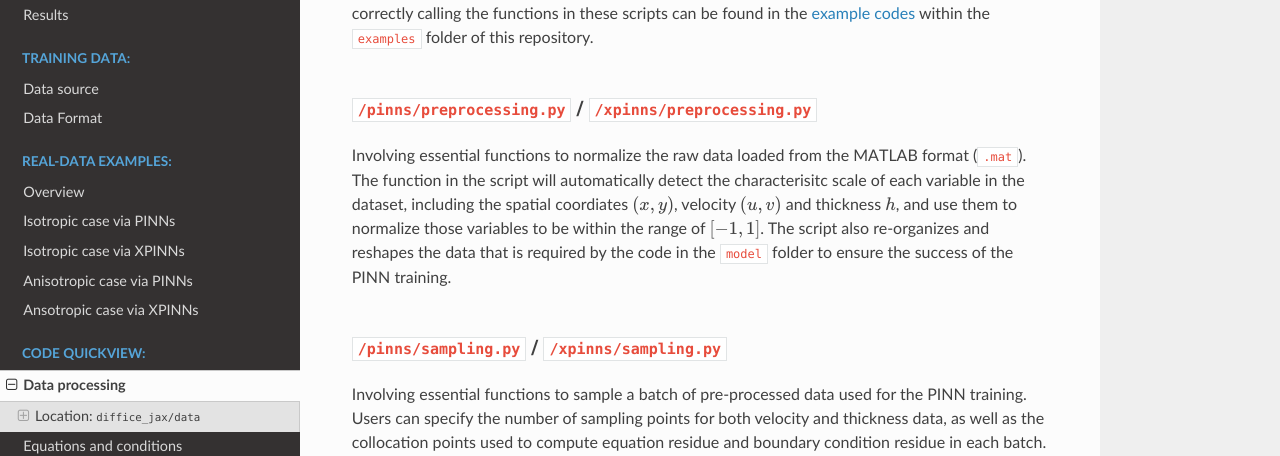
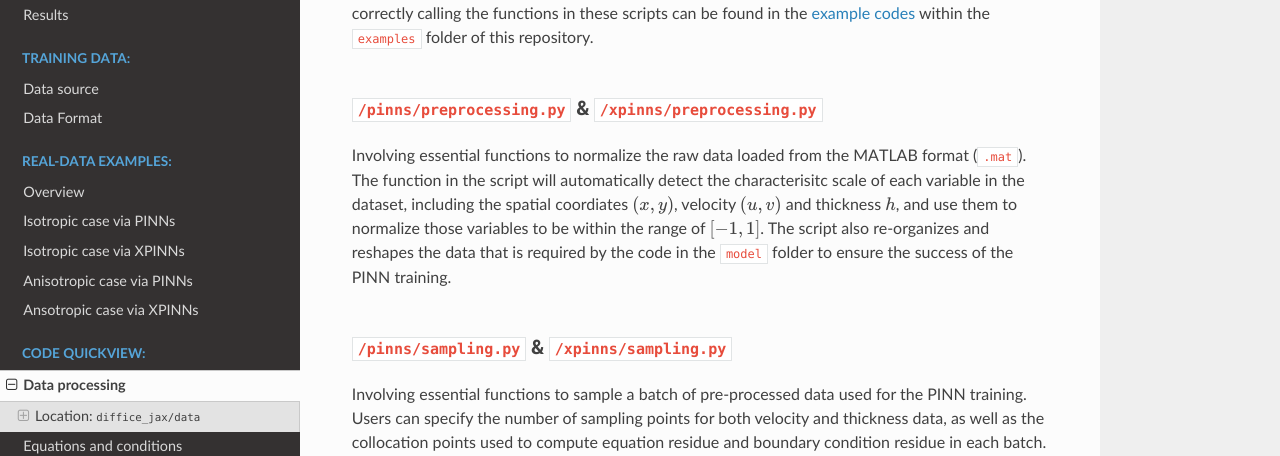
Before and after one commit to YaoGroup/DIFFICE_jax, a Sphinx documentation site: the page built from docs/source/code_data.md, in a window 1280 px wide and 1125 px high. Shown: the part 432-888 px from the top of the window. Built offline with Sphinx 7.4.7 and the Read the Docs theme 3.1.0, drawn with Linux system fonts in a browser that asks for light colours.

```diff
--- a/docs/source/code_data.md
+++ b/docs/source/code_data.md
@@ -18,7 +18,7 @@ within the `examples` folder of this repository.
 <br />
 
 
-### `/pinns/preprocessing.py` / `/xpinns/preprocessing.py`
+### `/pinns/preprocessing.py`  &  `/xpinns/preprocessing.py`
 
 Involving essential functions to normalize the raw data loaded from the MATLAB format (`.mat`). The
 function in the script will automatically detect the characterisitc scale of each variable in the
@@ -29,7 +29,7 @@ the data that is required by the code in the `model` folder to ensure the succes
 
 <br />
 
-### `/pinns/sampling.py` / `/xpinns/sampling.py`
+### `/pinns/sampling.py`  &  `/xpinns/sampling.py`
 
 Involving essential functions to sample a batch of pre-processed data used for the PINN training. Users
 can specify the number of sampling points for both velocity and thickness data, as well as the collocation
```
